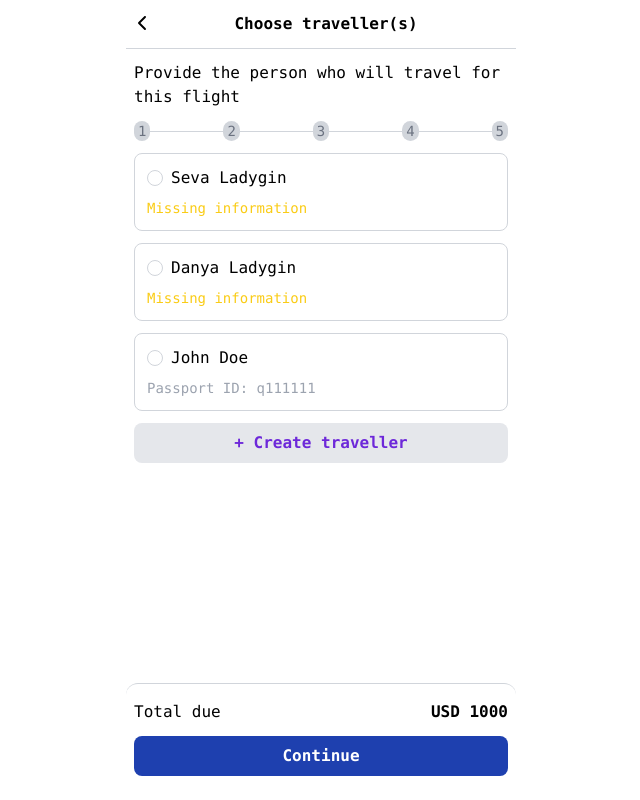
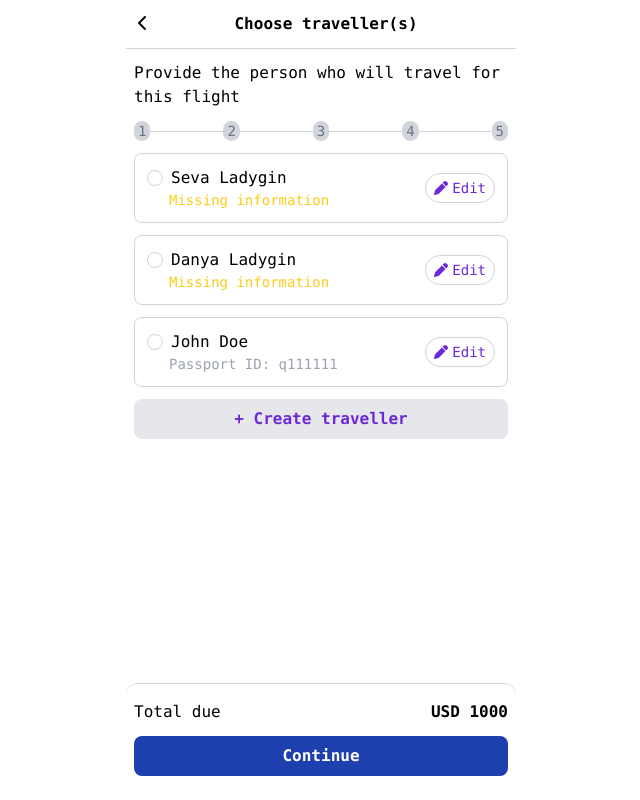
Before and after one commit to fishok11/passenger-registration, a React (Create React App) app: page / in a window 1280 px wide. Shown: the whole page, without its empty margins (319-959 px from the left). Built offline with nearby package versions, Linux system fonts and the light colour scheme; data requests are answered from the project's data file.

Commit message:
TravellerCadr done

```diff
--- a/src/components/travellerCard/TravellerCard.module.scss
+++ b/src/components/travellerCard/TravellerCard.module.scss
@@ -1,16 +1,19 @@
 .defaultContainer {
-  @apply flex flex-col gap-2 p-3 border border-gray-300 rounded-lg;
+  @apply flex justify-between items-center gap-2 p-3 border border-gray-300 rounded-lg;
+
+  .checkboxContainer {
+    @apply w-max;
 
     .input {
       @apply absolute -z-10 opacity-0;
     }
 
     .label {
-    @apply flex items-center cursor-pointer;
+      @apply w-max flex items-center cursor-pointer;
     }
 
     .customCheckbox {
-    @apply w-4 h-4 mr-2 border border-gray-300 rounded-full cursor-pointer;
+      @apply flex justify-center items-center w-4 h-4 mr-2 border border-gray-300 rounded-full cursor-pointer text-xs text-white;
     }
 
     .input:checked + .label .customCheckbox {
@@ -18,27 +21,35 @@
     }
 
     .textPassport {
-    @apply text-sm text-gray-400;
+      @apply w-max text-sm text-gray-400 pl-[22px];
     }
 
     .textWarning {
-    @apply text-sm text-yellow-400;
+      @apply w-max text-sm text-yellow-400 pl-[22px];
+    }
+  }
+
+  .editButton {
+    @apply w-max flex items-center justify-center gap-1 border border-gray-300 rounded-full px-2 py-1 text-sm text-violet-700 cursor-pointer;
   }
 }
 
 .checkedContainer {
-  @apply flex flex-col gap-2 p-3 border border-green-500 rounded-lg;
+  @apply flex justify-between items-center p-3 border border-green-500 rounded-lg;
+
+ .checkboxContainer {
+    @apply w-max;
 
     .input {
       @apply absolute -z-10 opacity-0;
     }
 
     .label {
-    @apply flex items-center cursor-pointer;
+      @apply w-max flex items-center cursor-pointer;
     }
 
     .customCheckbox {
-    @apply w-4 h-4 mr-2 border border-gray-300 rounded-full cursor-pointer;
+      @apply flex justify-center items-center w-4 h-4 mr-2 border border-gray-300 rounded-full cursor-pointer text-xs text-white;
     }
 
     .input:checked + .label .customCheckbox {
@@ -46,10 +57,15 @@
     }
 
     .textPassport {
-    @apply text-sm text-gray-400;
+      @apply w-max text-sm text-gray-400 pl-[22px];
     }
 
     .textWarning {
-    @apply text-sm text-yellow-400;
+      @apply w-max text-sm text-yellow-400 pl-[22px];
     }
   }
+
+  .editButton {
+    @apply w-max flex items-center justify-center gap-1 border border-gray-300 rounded-full px-2 py-1 text-sm text-violet-700 cursor-pointer;
+  }
+}
--- a/src/components/travellerCard/TravellerCard.tsx
+++ b/src/components/travellerCard/TravellerCard.tsx
@@ -1,5 +1,7 @@
 import React, { FC, useState } from 'react';
 import styles from './TravellerCard.module.scss';
+import { FontAwesomeIcon } from '@fortawesome/react-fontawesome';
+import { faCheck, faPen } from '@fortawesome/free-solid-svg-icons';
 
 type TravellerCadrProps = {
   id: string;
@@ -14,29 +16,36 @@ const TravellerCadr: FC<TravellerCadrProps> = ({
   surname,
   passport,
 }) => {
-  const [checkedContainer, setCheckedContainer] = useState(false);
+  const [checkedTraveller, setCheckedTraveller] = useState(false);
 
   return (
     <div
       className={
-        checkedContainer ? styles.checkedContainer : styles.defaultContainer
+        checkedTraveller ? styles.checkedContainer : styles.defaultContainer
       }
     >
+      <div className={styles.checkboxContainer}>
         <input
           id={id}
           type="checkbox"
           name={'travellers'}
           className={styles.input}
-        onChange={() => setCheckedContainer(!checkedContainer)}
+          onChange={() => setCheckedTraveller(!checkedTraveller)}
         />
         <label htmlFor={id} className={styles.label}>
-        <div className={styles.customCheckbox} />
+          <div className={styles.customCheckbox}>
+            {checkedTraveller && <FontAwesomeIcon icon={faCheck} />}
+          </div>
           {name + ' ' + surname}
         </label>
         <p className={passport ? styles.textPassport : styles.textWarning}>
           {passport ? 'Passport ID:' + ' ' + passport : 'Missing information'}
         </p>
       </div>
+      <button className={styles.editButton} onClick={() => console.log(1)}>
+        <FontAwesomeIcon icon={faPen} /> Edit
+      </button>
+    </div>
   );
 };
 
```
Lines whose indentation alone changed are shown as unchanged.
